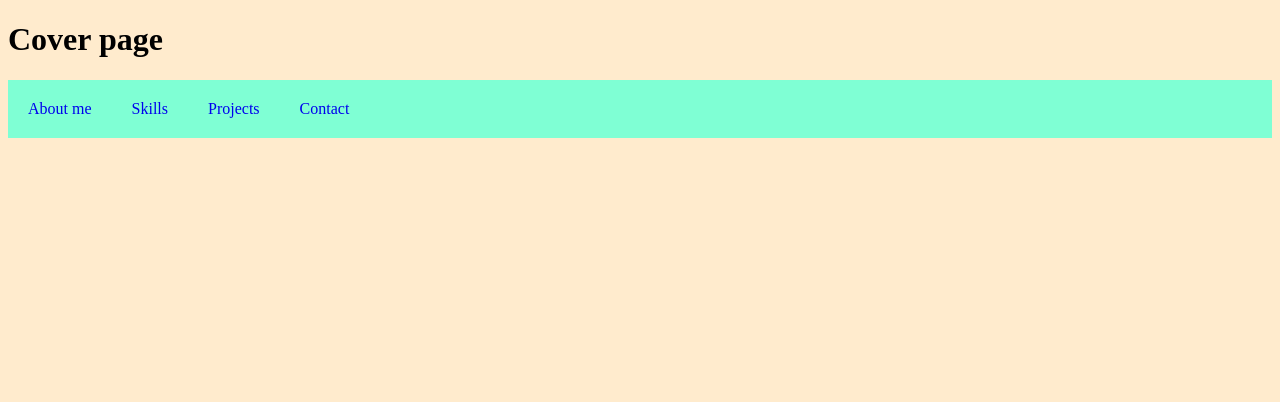
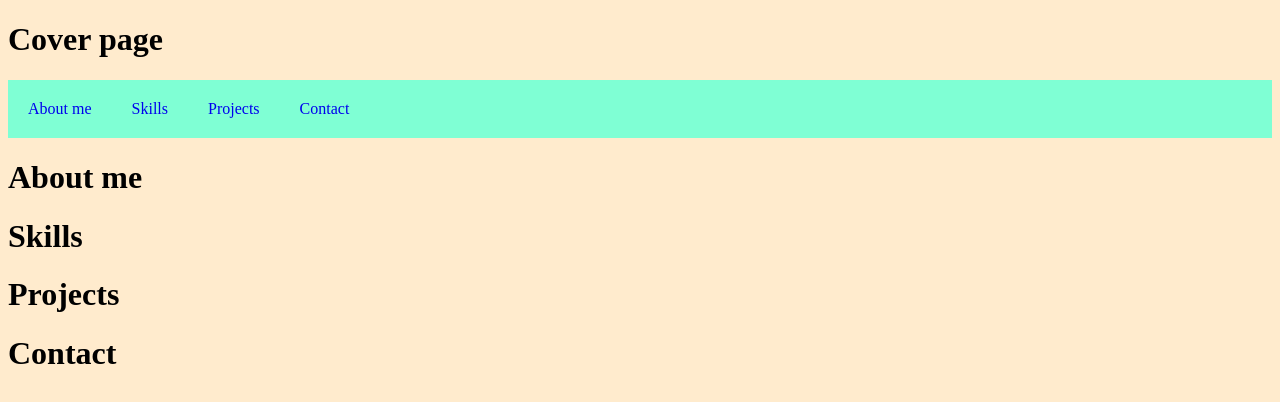
Before and after one commit to abled007/Portfolio, a plain HTML site: page index.html in a window 1280 px wide. Drawn offline with Linux system fonts and the light colour scheme.

Commit message:
basic layout

```diff
--- a/index.html
+++ b/index.html
@@ -21,5 +21,21 @@
             <a href="#">Contact</a>
         </div>
     </nav>
+
+    <div class="about_me">
+        <h1>About me</h1>
+    </div>
+
+    <div class="skill">
+        <h1>Skills</h1>
+    </div>
+
+    <div class="project">
+        <h1>Projects</h1>
+    </div>
+
+    <div class="contact">
+        <h1>Contact</h1>
+    </div>
 </body>
 </html>
```
